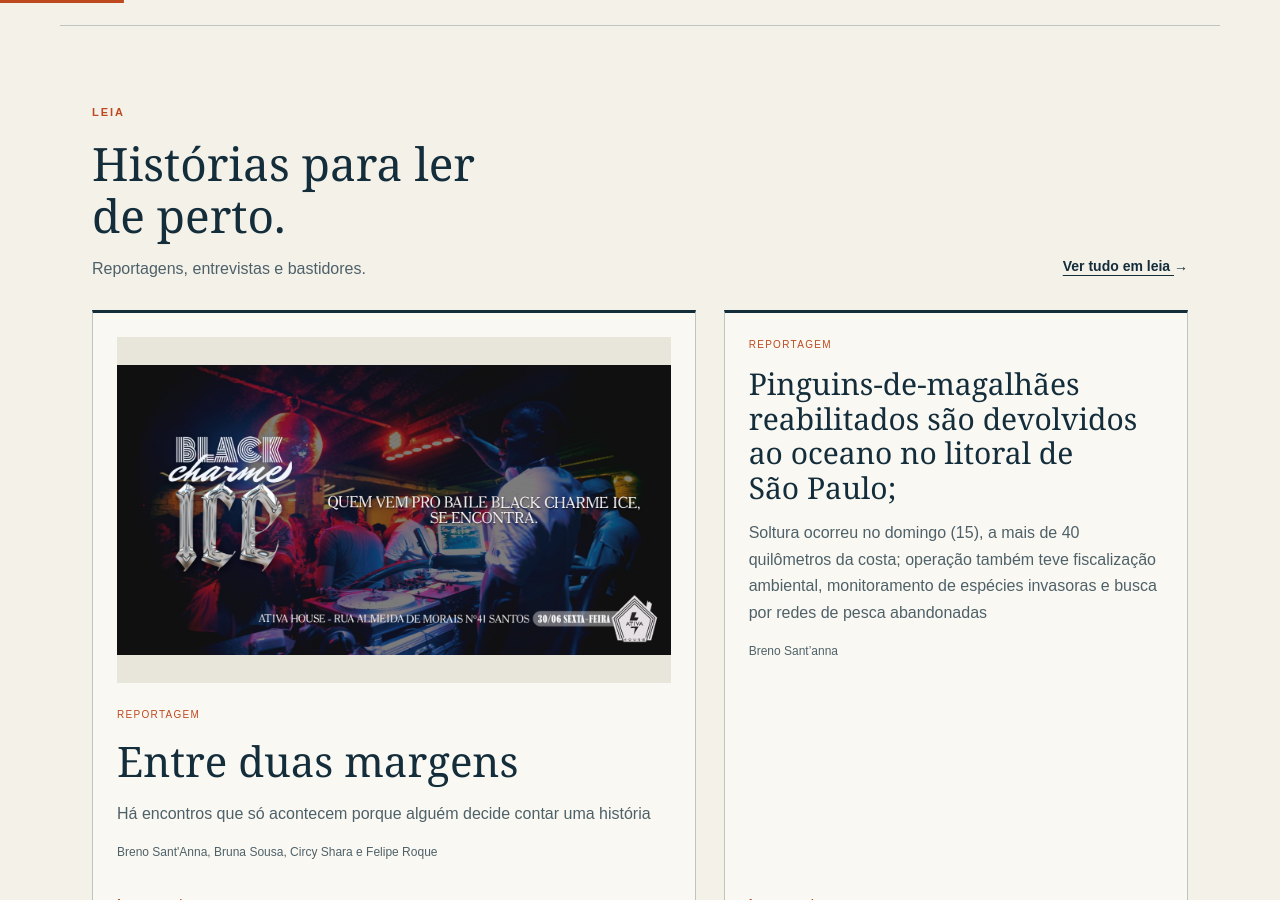
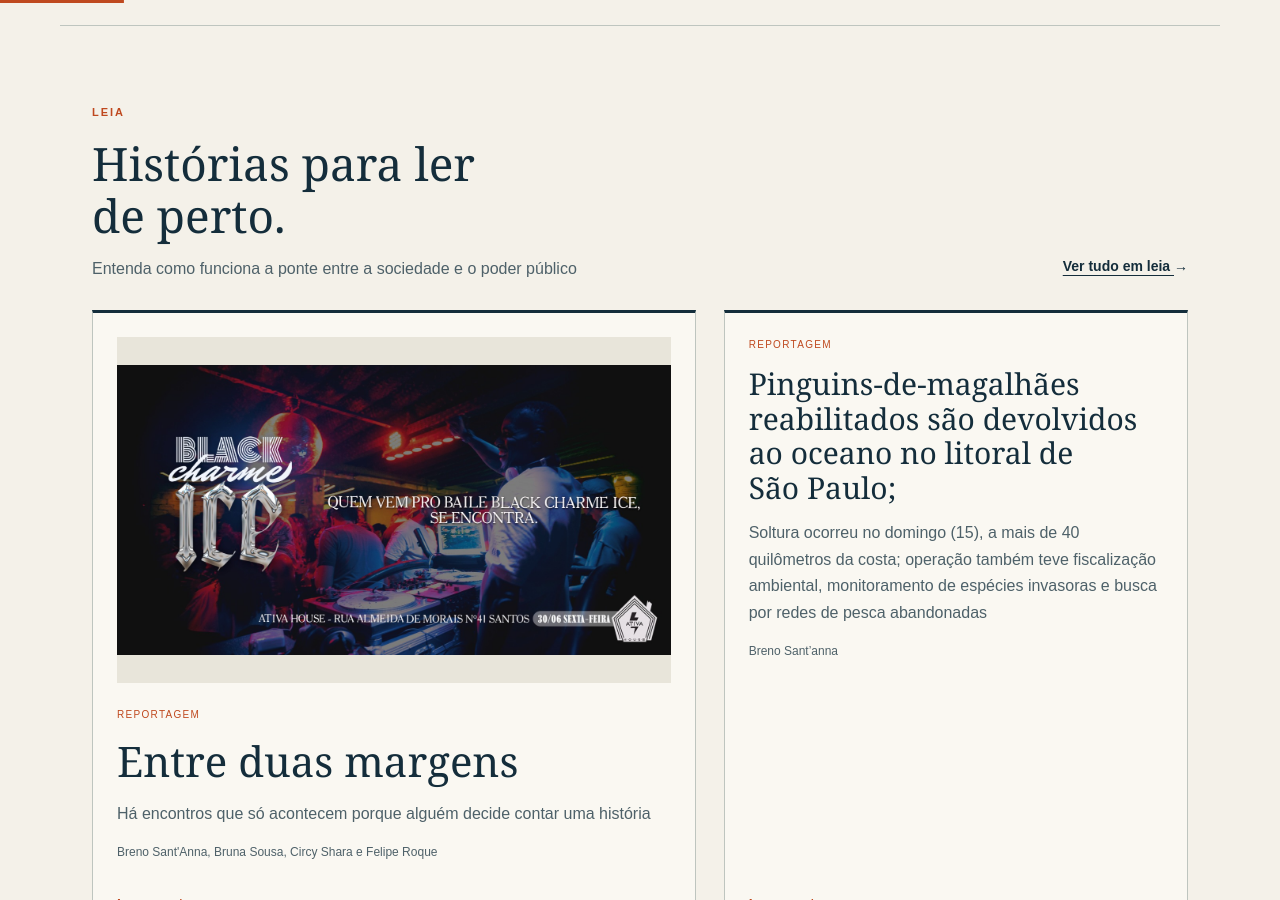
Before and after one commit to iarleyoliveira/ESCUTATIVA, a Jekyll site: the page built from index.html, in a window 1280 px wide and 900 px high, scrolled down 840 px. Built offline with Jekyll 4.4.1, drawn with Linux system fonts in a browser that asks for light colours.

Commit message:
Update _data/leia.yml (via Pages CMS)

```diff
--- a/_data/leia.yml
+++ b/_data/leia.yml
@@ -2,8 +2,9 @@ materias:
   action: Ler reportagem
   nav: Reportagens
   title: Histórias para ler de perto.
-  description: Reportagens, entrevistas e bastidores.
-  empty: As primeiras matérias estão em preparação. Em breve, conheça os relatos e as entrevistas do projeto.
+  description: Entenda como funciona a ponte entre a sociedade e o poder público
+  empty: As primeiras matérias estão em preparação. Em breve, conheça os relatos e
+    as entrevistas do projeto.
 entrevistas:
   action: Ler entrevista
   nav: Entrevistas
```
